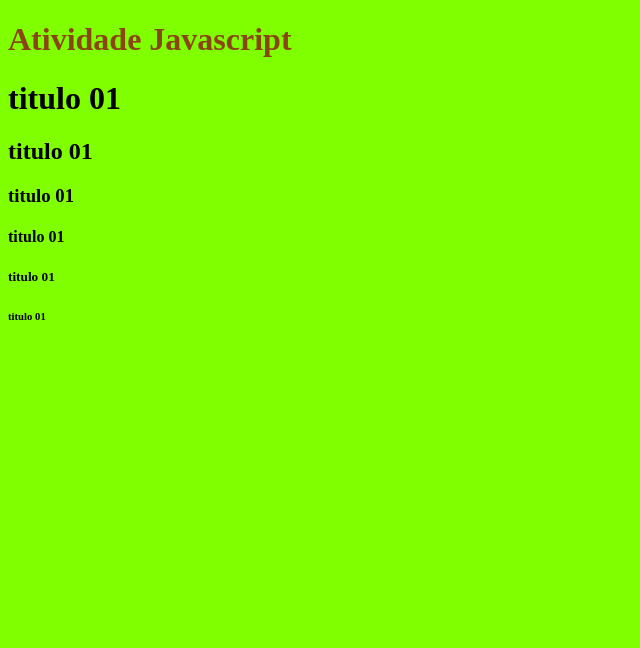
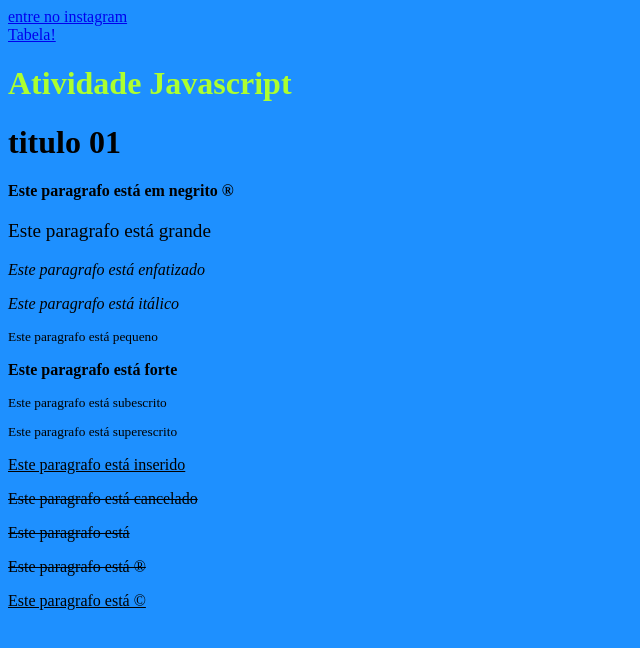
Before and after one commit to Renatohost/aluno, a plain HTML site: page index.html in a window 1280 px wide. Shown: the whole page, without its empty margins (0-640 px from the left). Drawn offline with Linux system fonts and the light colour scheme.

Commit message:
link, tabela , img

```diff
--- a/index.html
+++ b/index.html
@@ -1,5 +1,5 @@
 <!DOCTYPE html>
-<html lang="en">
+<html lang="pt-br">
 <head>
     <meta charset="UTF-8">
     <meta name="viewport" content="width=device-width, initial-scale=1.0">
@@ -7,15 +7,39 @@
 </head>
 <body>
 
-  <body bgcolor= "#7FFF00">
 
-<font color="#8B4513"> <h1>Atividade Javascript</h1></font>
-<h1>titulo 01</h1>
-<h2>titulo 01</h2>
-<h3>titulo 01</h3>
-<h4>titulo 01</h4>
-<h5>titulo 01</h5>
-<h6>titulo 01</h6>
+
+<a href="https://www.instagram.com/">entre no instagram</a> <br>
+
+<a href="tabela.html">Tabela!</a>
+
+
+
+
+  <body bgcolor= "#1E90FF">
+
+<font color="#ADFF2F"> <h1>Atividade Javascript</h1></font>
+ <h1>titulo 01</h1>
+
+
+
+           <b> <p> Este paragrafo está em negrito &reg </p> </b>
+         <big> <p> Este paragrafo está grande</p> </big>
+         <em>  <p> Este paragrafo está enfatizado</p> </em>
+          <i>  <p> Este paragrafo está itálico</p> </i>
+       <small> <p> Este paragrafo está pequeno</p> </small>
+      <strong> <p> Este paragrafo está forte</p> </strong>
+         <sub> <p> Este paragrafo está subescrito</p> </sub>
+         <sup> <p> Este paragrafo está superescrito</p> </sup>
+            <ins> <p> Este paragrafo está inserido</p>  </ins>
+            <del> <p> Este paragrafo está cancelado</p> </del>
+              <s> <p> Este paragrafo está </p> </s>
+         <strike> <p> Este paragrafo está &reg </p> </strike>
+              <u> <p> Este paragrafo está &copy </p> </u>
+
+
+
+
 
 
 
```
Also changed, not shown: tabela.html (added, +41 -0 lines), home.jpeg (added), home1.png (added).
